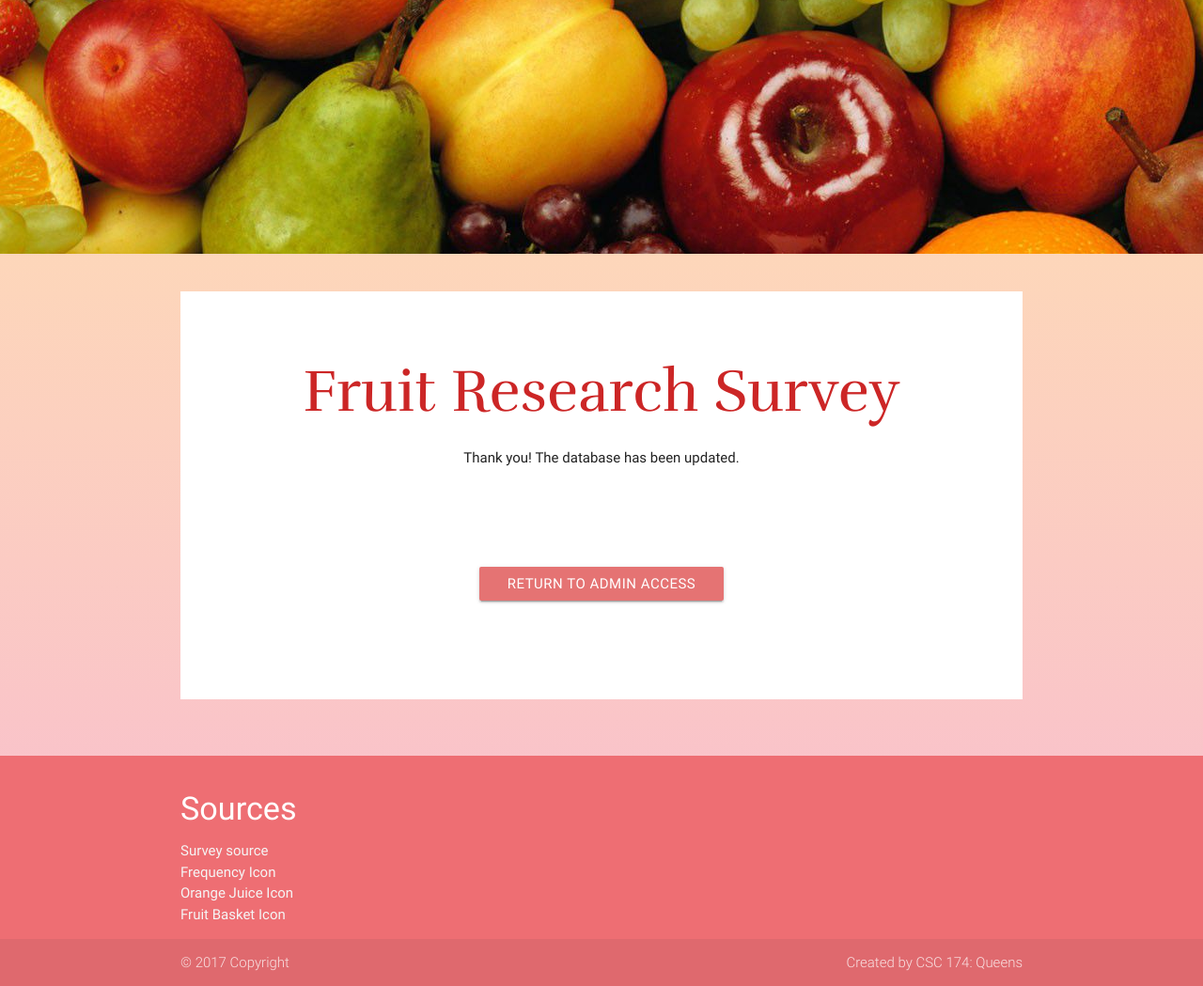
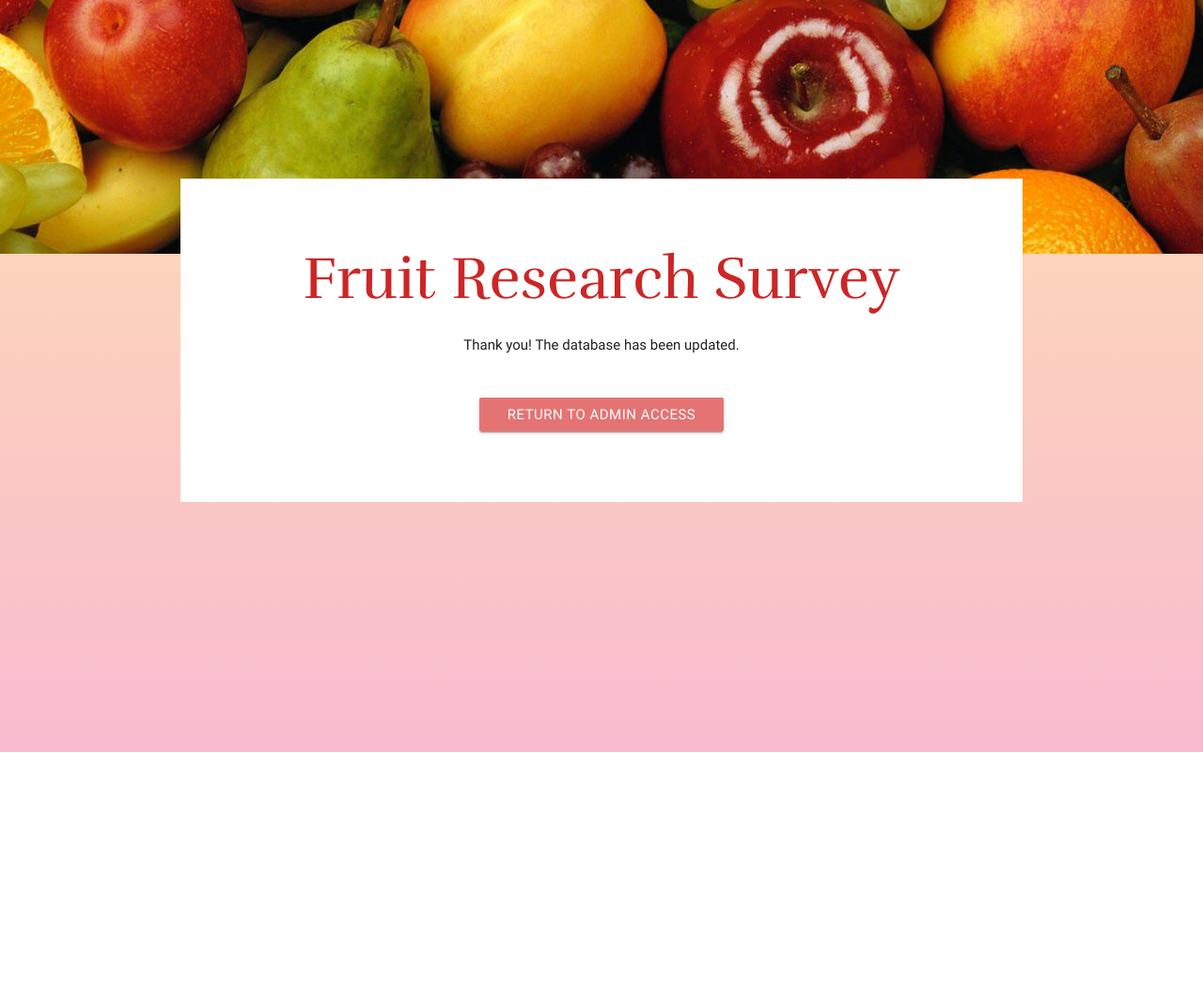
Before and after one commit to cvanhuben/Assignment8, a PHP site: page /adminty.php in a window 1280 px wide. Shown: the whole page at 94% size. After the commit the page ends 800 px from the top, so only its background shows below. Run offline with PHP 8.4, Linux system fonts and the light colour scheme; some libraries are stand-ins or nearby versions.

Commit message:
full view ty pages

```diff
--- a/adminty.php
+++ b/adminty.php
@@ -15,7 +15,7 @@
 	<link type="text/css" rel="stylesheet" href="css/overrides.css"/>
 </head>
 
-<body id="colorShifter">
+<body class="colorShifterSingleView">
 
 	<div class="sm-parallax parallax-container center valign-wrapper">
 	  <div class="parallax">
@@ -24,38 +24,11 @@
 	</div>
 
 
-	<div class="container center" id="shaper">
+	<div class="container center absolute shaper">
 		<h1 id="survey-head">Fruit Research Survey</h1>
 		<p>Thank you! The database has been updated.</p>
 		<a class="waves-light btn red lighten-2 tyreturn" href="admin.php">Return to Admin Access</a>
 	</div>
-
-	<footer class="page-footer">
-		<div class="container">
-			<h4 class="white-text">Sources</h4>
-			<ul>
-				<li>
-					<a class="grey-text text-lighten-4" href="http://www.marketest.co.uk/market-research-questionnaire/482/fruits">Survey source</a>
-				</li>
-				<li>
-					<a class="grey-text text-lighten-4"
-						href="https://www.google.com/url?sa=i&rct=j&q=&esrc=s&source=images&cd=&cad=rja&uact=8&ved=0ahUKEwizz7DFyrjXAhUERSYKHbEJBLMQjRwIBw&url=%2Furl%3Fsa%3Di%26rct%3Dj%26q%3D%26esrc%3Ds%26source%3Dimages%26cd%3D%26cad%3Drja%26uact%3D8%26ved%3D0ahUKEwizz7DFyrjXAhUERSYKHbEJBLMQjRwIBw%26url%3Dhttps%253A%252F%252Fwww.rheumchoice.com%252F%26psig%3DAOvVaw2iojM0NeJFm52kAI334sZR%26ust%3D1510560503872506&psig=AOvVaw2iojM0NeJFm52kAI334sZR&ust=1510560503872506">Frequency Icon</a>
-				</li>
-				<li>
-					<a class="grey-text text-lighten-4" href="https://www.google.com/url?sa=i&rct=j&q=&esrc=s&source=images&cd=&cad=rja&uact=8&ved=0ahUKEwiH6-K7zLjXAhXKSiYKHchlBq0QjRwIBw&url=https%3A%2F%2Ficons8.com%2Ficon%2Ftag%2Forange-juice&psig=AOvVaw2u7CEMOF8EpSi28DdGobSj&ust=1510561023790851">Orange Juice Icon</a>
-				</li>
-				<li>
-					<a class="grey-text text-lighten-4" href="https://www.google.com/url?sa=i&rct=j&q=&esrc=s&source=images&cd=&cad=rja&uact=8&ved=0ahUKEwjCr9SnzbjXAhVGySYKHV3TDXYQjRwIBw&url=https%3A%2F%2Fgallery.yopriceville.com%2FFree-Clipart-Pictures%2FFruit-PNG%2FFruit_Basket_PNG_Vector_Clipart_Image&psig=AOvVaw2ZIyAdHVLMicFkZuUu3JHa&ust=1510561247366109">Fruit Basket Icon</a>
-				</li>
-			</ul>
-    </div>
-    <div class="footer-copyright">
-      <div class="container">
-          © 2017 Copyright
-          <span class="right">Created by CSC 174: Queens</span>
-			</div>
-    </div>
-  </footer>
 
 	<script type="text/javascript" src="https://code.jquery.com/jquery-3.2.1.min.js"></script>
 	<script type="text/javascript" src="js/materialize.min.js"></script>
--- a/css/overrides.css
+++ b/css/overrides.css
@@ -4,6 +4,13 @@
 
 h1 {
 	font-family: 'Rufina', serif;
+}
+
+.absolute {
+  position: absolute;
+  top: 10em;
+  left: 0;
+  right: 0;
 }
 
 .row {
@@ -15,11 +22,16 @@ footer {
   margin-top: 4em;
 }
 
-#colorShifter {
+.colorShifter {
 	background: linear-gradient(#ffe0b2, #f8bbd0);
 }
 
-#shaper {
+.colorShifterSingleView {
+  background: linear-gradient(#ffe0b2, #f8bbd0);
+  height: 100vh;
+}
+
+.shaper {
 	background-color: white;
 	padding-left: 40px;
 	padding-right: 40px;
@@ -55,8 +67,8 @@ label {
   margin-bottom: 4em;
 }
 .tyreturn {
-  margin-top: 6em;
-  margin-bottom: 7em;
+  margin-top: 2em;
+  margin-bottom: 5em;
 }
 
 .disabled {
--- a/survey.php
+++ b/survey.php
@@ -15,7 +15,7 @@
 	<link type="text/css" rel="stylesheet" href="css/overrides.css"/>
 </head>
 
-<body id="colorShifter">
+<body class="colorShifter">
 
 	<nav>
     	<ul>
@@ -32,7 +32,7 @@
 	  </div>
 	</div>
 
-	<div class="container center" id="shaper">
+	<div class="container center shaper">
 		<h1 id="survey-head">Fruit Research Survey</h1>
 		<p>Please answer this survey as honestly as possible, based on your average
 			eating and buying habits.</p>
--- a/updateSurvey.php
+++ b/updateSurvey.php
@@ -39,7 +39,7 @@ session_start();
 	<link type="text/css" rel="stylesheet" href="css/overrides.css"/>
 </head>
 
-<body id="colorShifter">
+<body class="colorShifter">
 
 	<nav>
     <ul>
@@ -55,7 +55,7 @@ session_start();
 	  </div>
 	</div>
 
-	<div class="container center" id="shaper">
+	<div class="container center shaper">
 		<h1 id="survey-head">Fruit Research Survey</h1>
 		<p>Please answer this survey as honestly as possible, based on your average
 			eating and buying habits.</p>
```
Also changed, not shown: thankyou.php (+2 -29 lines).
